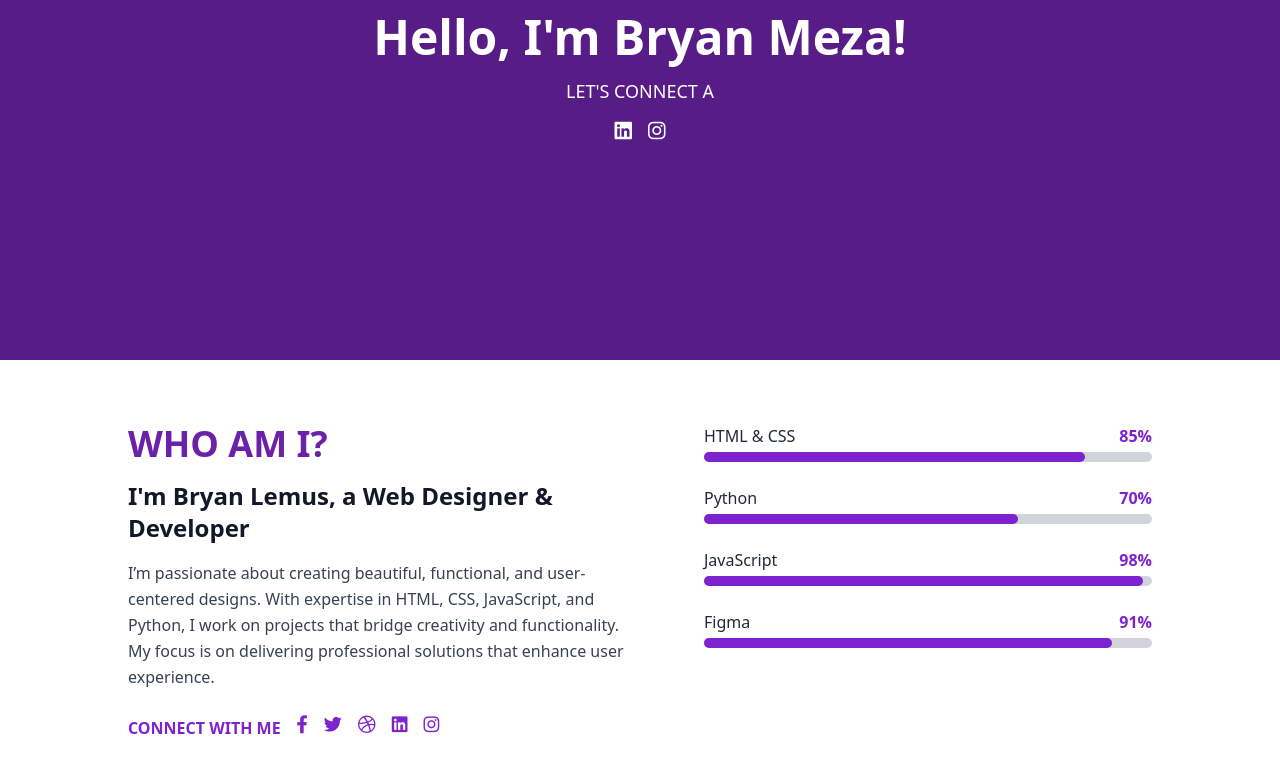
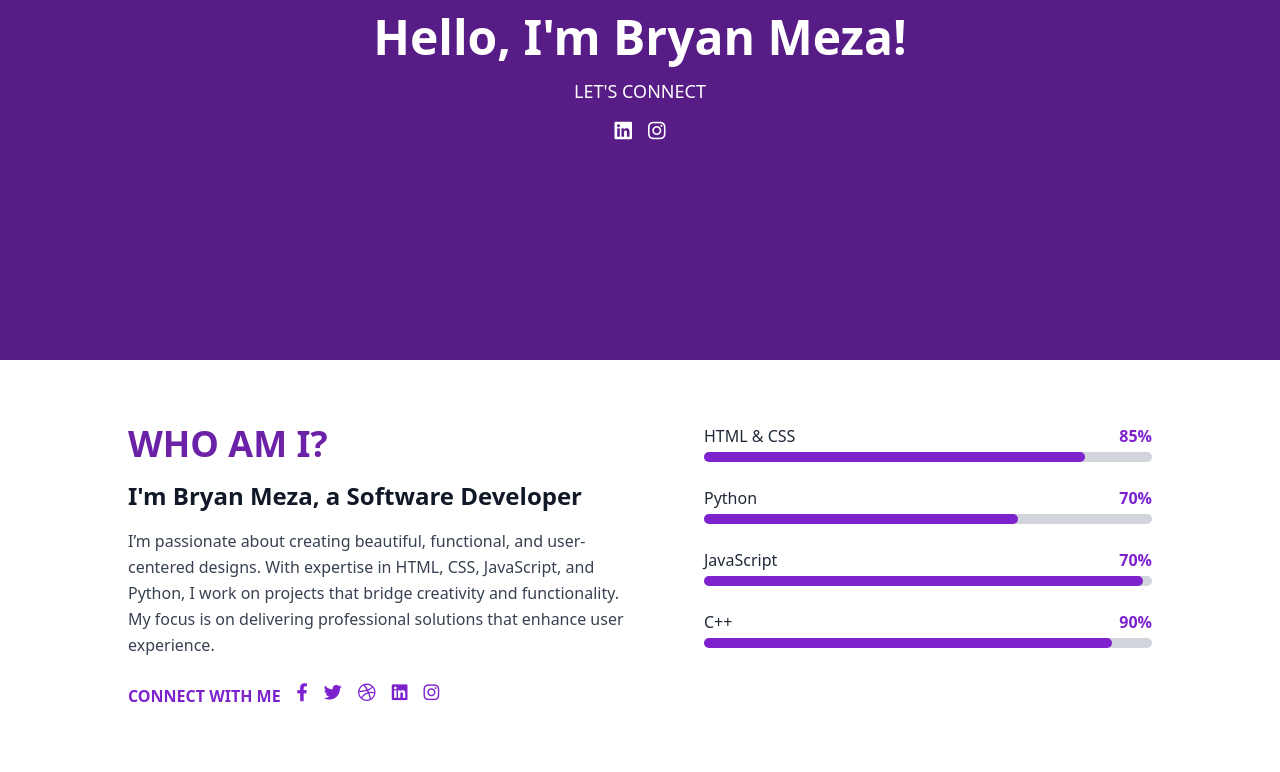
Before and after one commit to Bryan-Meza/portfolio, a website: page index.html in a window 1280 px wide. Shown: the part 508-1280 px from the top of the page. Drawn offline with Linux system fonts and the light colour scheme.

Commit message:
Update index.html

```diff
--- a/index.html
+++ b/index.html
@@ -116,7 +116,7 @@
       <!-- Intro Text -->
       <div class="text-center">
         <h1 class="text-5xl font-bold mb-4">Hello, I'm Bryan Meza!</h1>
-        <p class="text-lg font-medium">LET'S CONNECT A</p>
+        <p class="text-lg font-medium">LET'S CONNECT</p>
         <!-- Social Icons -->
         <div class="flex justify-center space-x-4 mt-4">
           <a
@@ -140,7 +140,7 @@
       <div class="about-text max-w-lg">
         <h2 class="text-4xl font-bold text-purple-800 mb-4">WHO AM I?</h2>
         <p class="text-2xl font-semibold text-gray-900 mb-4">
-          I'm Bryan Lemus, a Web Designer & Developer
+          I'm Bryan Meza, a Software Developer
         </p>
         <p class="text-gray-700 mb-6 leading-relaxed">
           I’m passionate about creating beautiful, functional, and user-centered
@@ -214,7 +214,7 @@
         <div>
           <div class="flex justify-between mb-1">
             <span class="text-gray-800 font-medium">JavaScript</span>
-            <span class="text-purple-700 font-bold">98%</span>
+            <span class="text-purple-700 font-bold">70%</span>
           </div>
           <div class="w-full bg-gray-300 rounded-full h-2.5">
             <div
@@ -224,11 +224,11 @@
           </div>
         </div>
 
-        <!-- Figma Skill -->
+        <!-- C++ Skill -->
         <div>
           <div class="flex justify-between mb-1">
-            <span class="text-gray-800 font-medium">Figma</span>
-            <span class="text-purple-700 font-bold">91%</span>
+            <span class="text-gray-800 font-medium">C++</span>
+            <span class="text-purple-700 font-bold">90%</span>
           </div>
           <div class="w-full bg-gray-300 rounded-full h-2.5">
             <div
```
